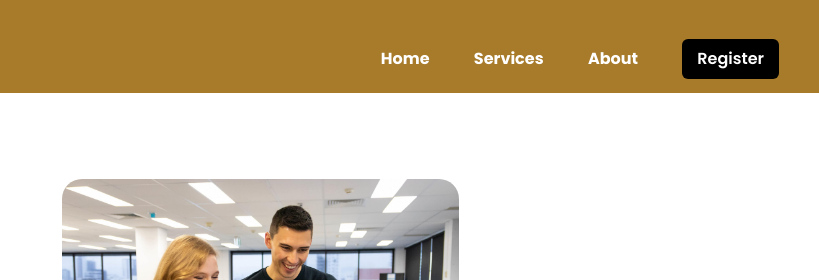
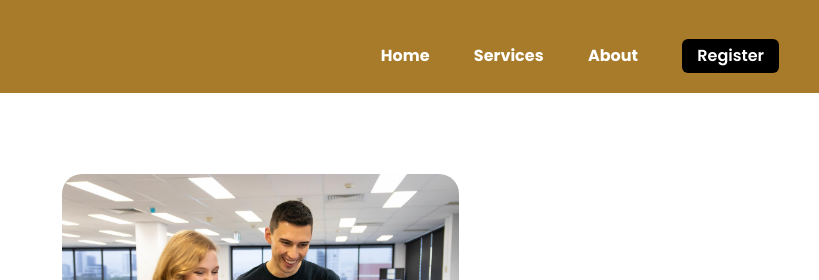
Before and after one commit to Onyekachi331/danfred-computer-engineering-limited, a plain HTML site: page index.html in a window 1280 px wide. Shown: the top 280 px of the page, 461-1280 px from the left. Drawn offline with Linux system fonts and the light colour scheme; files whose address does not match are found by name.

Commit message:
Update index.html

```diff
--- a/index.html
+++ b/index.html
@@ -58,7 +58,7 @@
 
     .header ul {
         float: right;
-        line-height: 10px;
+        line-height: 4px;
     }
 
     .header ul li {
```
